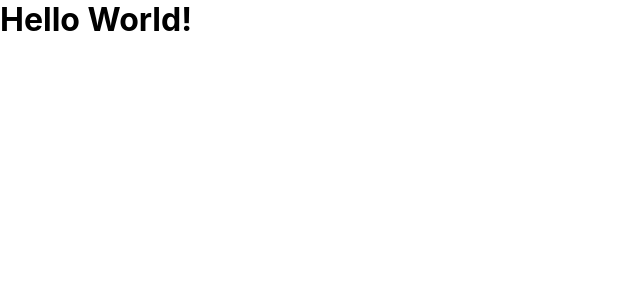
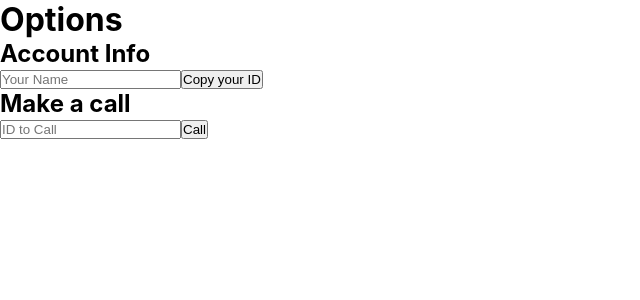
Before and after one commit to oscargonzalezdev/video-call-app, a React (Create React App) app: page / in a window 1280 px wide. Shown: the top 300 px of the page, without its empty margins (0-640 px from the left). Built offline with nearby package versions, Linux system fonts and the light colour scheme; no server answers.

Commit message:
feat(app): import Components and Context to the main files

```diff
--- a/src/App.js
+++ b/src/App.js
@@ -1,9 +1,15 @@
-import './App.css';
+import Notifications from "./components/Notifications";
+import Options from "./components/Options";
+import VideoPlayer from "./components/VideoPlayer";
 
 function App() {
+
   return (
-    <div>
-      <h1>Hello World!</h1>
+    <div >
+      <VideoPlayer />
+      <Options>
+        <Notifications/>
+      </Options>
     </div>
   );
 }
--- a/src/index.js
+++ b/src/index.js
@@ -2,10 +2,14 @@ import React from 'react';
 import ReactDOM from 'react-dom/client';
 import './styles.css';
 import App from './App';
+import { ContextProvider } from './Context';
+
 
 const root = ReactDOM.createRoot(document.getElementById('root'));
 root.render(
   <React.StrictMode>
-    <App />
+    <ContextProvider>
+      <App />
+    </ContextProvider>
   </React.StrictMode>
 );
```
